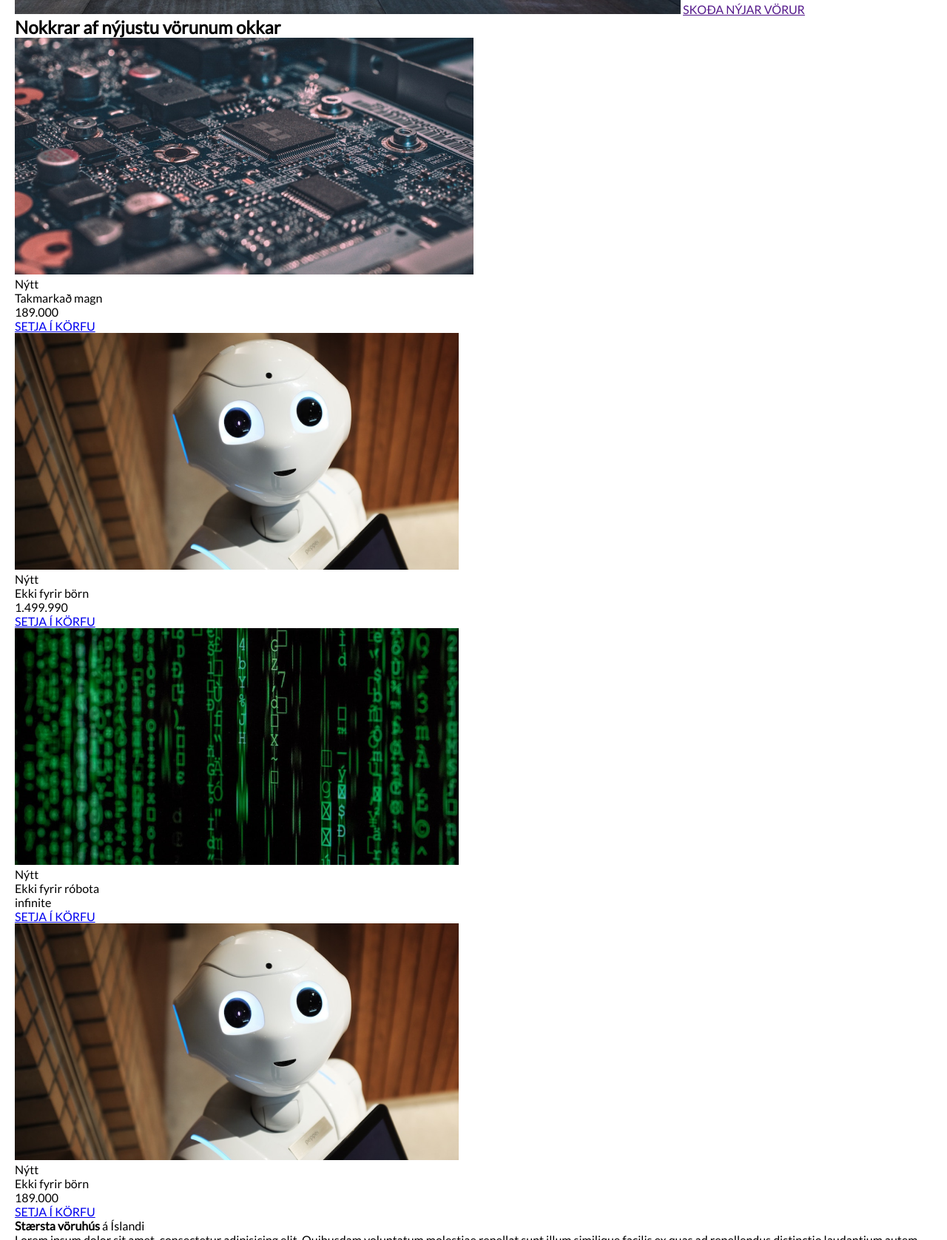
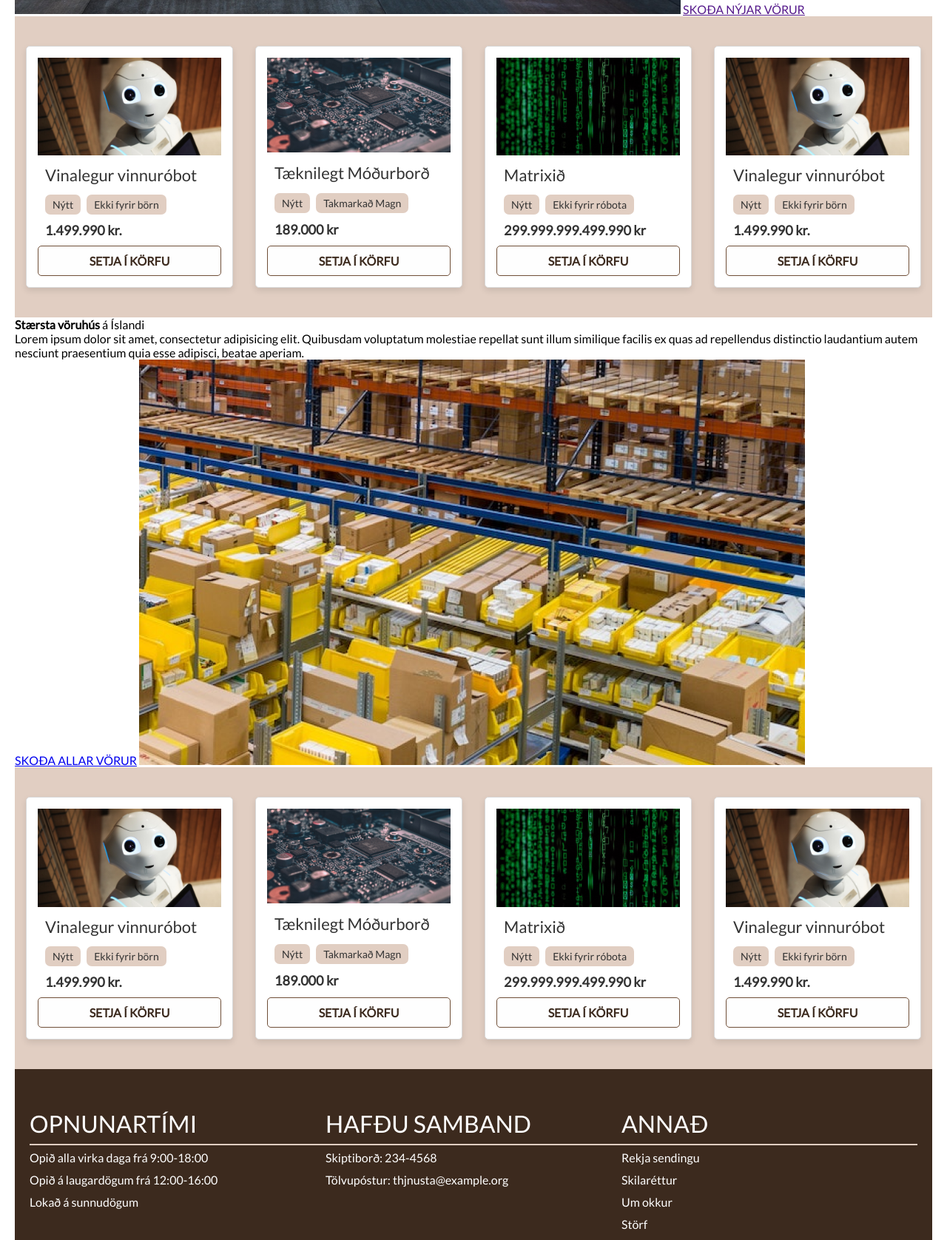
Before and after one commit to Hoppverkefni/hopverkefni1, a website: page index.html in a window 1280 px wide. Shown: the part 1656-3332 px from the top of the page at 74% size. Drawn offline with Linux system fonts and the light colour scheme.

Commit message:
index four box fix

```diff
--- a/index.html
+++ b/index.html
@@ -57,42 +57,56 @@
 
 
         <!-- 4-box -->
-        <section class="products" >
-        <h2>Nokkrar af nýjustu vörunum okkar</h2>
-        <div class="4-box">
-            <img src="img/Motherboard.png" alt="">
-            <title>Tæknilegt móðurborð</title>
-            <p class = "TAG">Nýtt</p>
-            <p class = "TAG">Takmarkað magn</p>
-
-            <p id="price">189.000</p>
+        <section class="four-box" >
+            <div class="robot">
+                <div class="Robot-mynd">
+                    <img src="../img/Robot.png" alt="Robot Mynd">
+                </div>
+                <div class="vinarlegur-vinnurobot">Vinalegur vinnuróbot</div>
+                <div class="tags">
+                    <span class="tag">Nýtt</span>
+                    <span class="tag">Ekki fyrir börn</span>
+                </div>
+                <div class="verd">1.499.990 kr.</div>
                 <a class="vorutakki" href="sidur/pontun.html">SETJA Í KÖRFU</a>
             </div>
-        <div class="4-box">
-            <img src="img/Robot.png" alt="">
-            <title>Vinalegur vinnuróbot</title>
-            <p class = "TAG">Nýtt</p>
-            <p class = "TAG">Ekki fyrir börn</p>
 
-            <p id="price">1.499.990</p>
+            <div class="modurbord">
+                <div class="Robot-mynd">
+                    <img src="../img/Motherboard.png" alt="Modurbord Mynd">
+                </div>
+                <div class="vinarlegur-vinnurobot">Tæknilegt Móðurborð</div>
+                <div class="tags">
+                    <span class="tag">Nýtt</span>
+                    <span class="tag">Takmarkað Magn</span>
+                </div>
+                <div class="verd">189.000 kr</div>
                 <a class="vorutakki" href="sidur/pontun.html">SETJA Í KÖRFU</a>
             </div>
-        <div class="4-box">
-            <img src="img/Matrix.png" alt="">
-            <title>Matrixið</title>
-            <p class = "TAG">Nýtt</p>
-            <p class = "TAG">Ekki fyrir róbota</p>
 
-            <p id="price">infinite</p>
+            <div class="matrix">
+                <div class="Robot-mynd">
+                    <img src="../img/Matrix.png" alt="Matrix Mynd">
+                </div>
+                <div class="vinarlegur-vinnurobot">Matrixið</div>
+                <div class="tags">
+                    <span class="tag">Nýtt</span>
+                    <span class="tag">Ekki fyrir róbota</span>
+                </div>
+                <div class="verd">299.999.999.499.990 kr</div>
                 <a class="vorutakki" href="sidur/pontun.html">SETJA Í KÖRFU</a>
             </div>
-        <div class="4-box">
-            <img src="img/Robot.png" alt="">
-            <title>Vinalegur vinnuróbot</title>
-            <p class = "TAG">Nýtt</p>
-            <p class = "TAG">Ekki fyrir börn</p>
 
-            <p id="price">189.000</p>
+            <div class="robot">
+                <div class="Robot-mynd">
+                    <img src="../img/Robot.png" alt="Robot Mynd">
+                </div>
+                <div class="vinarlegur-vinnurobot">Vinalegur vinnuróbot</div>
+                <div class="tags">
+                    <span class="tag">Nýtt</span>
+                    <span class="tag">Ekki fyrir börn</span>
+                </div>
+                <div class="verd">1.499.990 kr.</div>
                 <a class="vorutakki" href="sidur/pontun.html">SETJA Í KÖRFU</a>
             </div>
         </section>
@@ -108,42 +122,56 @@
         </section>
 
         <!-- 4-box -->
-        <section class="products" >
-            <h2>Nokkrar af nýjustu vörunum okkar</h2>
-            <div class="4-box">
-                <img src="img/Motherboard.png" alt="">
-                <title>Tæknilegt móðurborð</title>
-                <p class = "TAG">Nýtt</p>
-                <p class = "TAG">Takmarkað magn</p>
-
-                <p id="price">189.000</p>
+        <section class="four-box" >
+            <div class="robot">
+                <div class="Robot-mynd">
+                    <img src="../img/Robot.png" alt="Robot Mynd">
+                </div>
+                <div class="vinarlegur-vinnurobot">Vinalegur vinnuróbot</div>
+                <div class="tags">
+                    <span class="tag">Nýtt</span>
+                    <span class="tag">Ekki fyrir börn</span>
+                </div>
+                <div class="verd">1.499.990 kr.</div>
                 <a class="vorutakki" href="sidur/pontun.html">SETJA Í KÖRFU</a>
             </div>
-            <div class="4-box">
-                <img src="img/Robot.png" alt="">
-                <title>Vinalegur vinnuróbot</title>
-                <p class = "TAG">Nýtt</p>
-                <p class = "TAG">Ekki fyrir börn</p>
 
-                <p id="price">1.499.990</p>
+            <div class="modurbord">
+                <div class="Robot-mynd">
+                    <img src="../img/Motherboard.png" alt="Modurbord Mynd">
+                </div>
+                <div class="vinarlegur-vinnurobot">Tæknilegt Móðurborð</div>
+                <div class="tags">
+                    <span class="tag">Nýtt</span>
+                    <span class="tag">Takmarkað Magn</span>
+                </div>
+                <div class="verd">189.000 kr</div>
                 <a class="vorutakki" href="sidur/pontun.html">SETJA Í KÖRFU</a>
             </div>
-            <div class="4-box">
-                <img src="img/Matrix.png" alt="">
-                <title>Matrixið</title>
-                <p class = "TAG">Nýtt</p>
-                <p class = "TAG">Ekki fyrir róbota</p>
 
-                <p id="price">infinite</p>
+            <div class="matrix">
+                <div class="Robot-mynd">
+                    <img src="../img/Matrix.png" alt="Matrix Mynd">
+                </div>
+                <div class="vinarlegur-vinnurobot">Matrixið</div>
+                <div class="tags">
+                    <span class="tag">Nýtt</span>
+                    <span class="tag">Ekki fyrir róbota</span>
+                </div>
+                <div class="verd">299.999.999.499.990 kr</div>
                 <a class="vorutakki" href="sidur/pontun.html">SETJA Í KÖRFU</a>
             </div>
-            <div class="4-box">
-                <img src="img/Robot.png" alt="">
-                <title>Vinalegur vinnuróbot</title>
-                <p class = "TAG">Nýtt</p>
-                <p class = "TAG">Ekki fyrir börn</p>
 
-                <p id="price">189.000</p>
+            <div class="robot">
+                <div class="Robot-mynd">
+                    <img src="../img/Robot.png" alt="Robot Mynd">
+                </div>
+                <div class="vinarlegur-vinnurobot">Vinalegur vinnuróbot</div>
+                <div class="tags">
+                    <span class="tag">Nýtt</span>
+                    <span class="tag">Ekki fyrir börn</span>
+                </div>
+                <div class="verd">1.499.990 kr.</div>
                 <a class="vorutakki" href="sidur/pontun.html">SETJA Í KÖRFU</a>
             </div>
         </section>
--- a/styles/layout.scss
+++ b/styles/layout.scss
@@ -1,4 +1,16 @@
 //layout.scss
 body {
-    overflow-x: hidden;
+  overflow-x: hidden;
 }
+
+.four-box {
+  display: grid;
+  grid-template-columns: repeat(4, 1fr);
+  grid-row-gap: 30px;
+  gap: 30px;
+  background-color: #e1cec2;
+  background-size: cover;
+  padding: 15px;
+  padding-bottom: 40px;
+  padding-top: 40px;
+}
```
Also changed, not shown: img/Vector_Menu.svg (added), img/cart-icon.svg (added), img/logo.svg (added), img/vector.svg (added), styles.css, 1 other file. Lines whose indentation alone changed are shown as unchanged.
